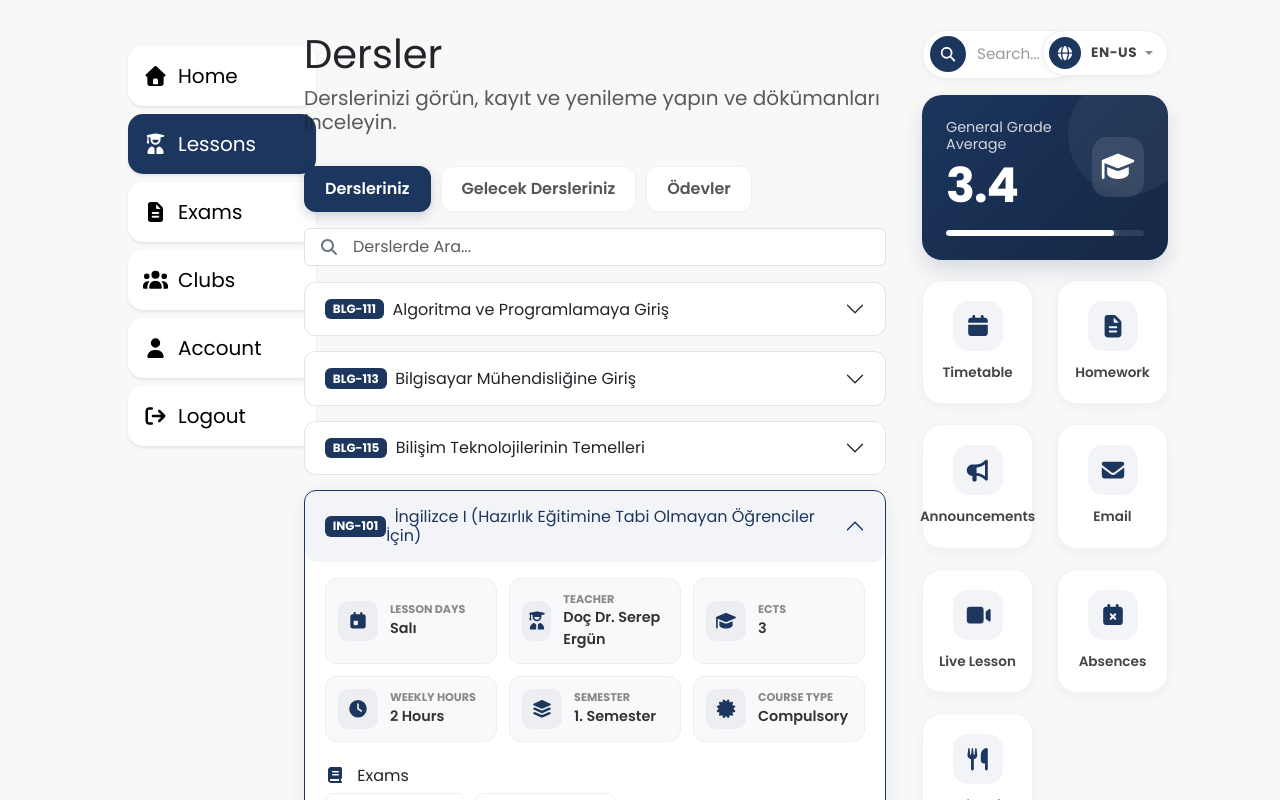
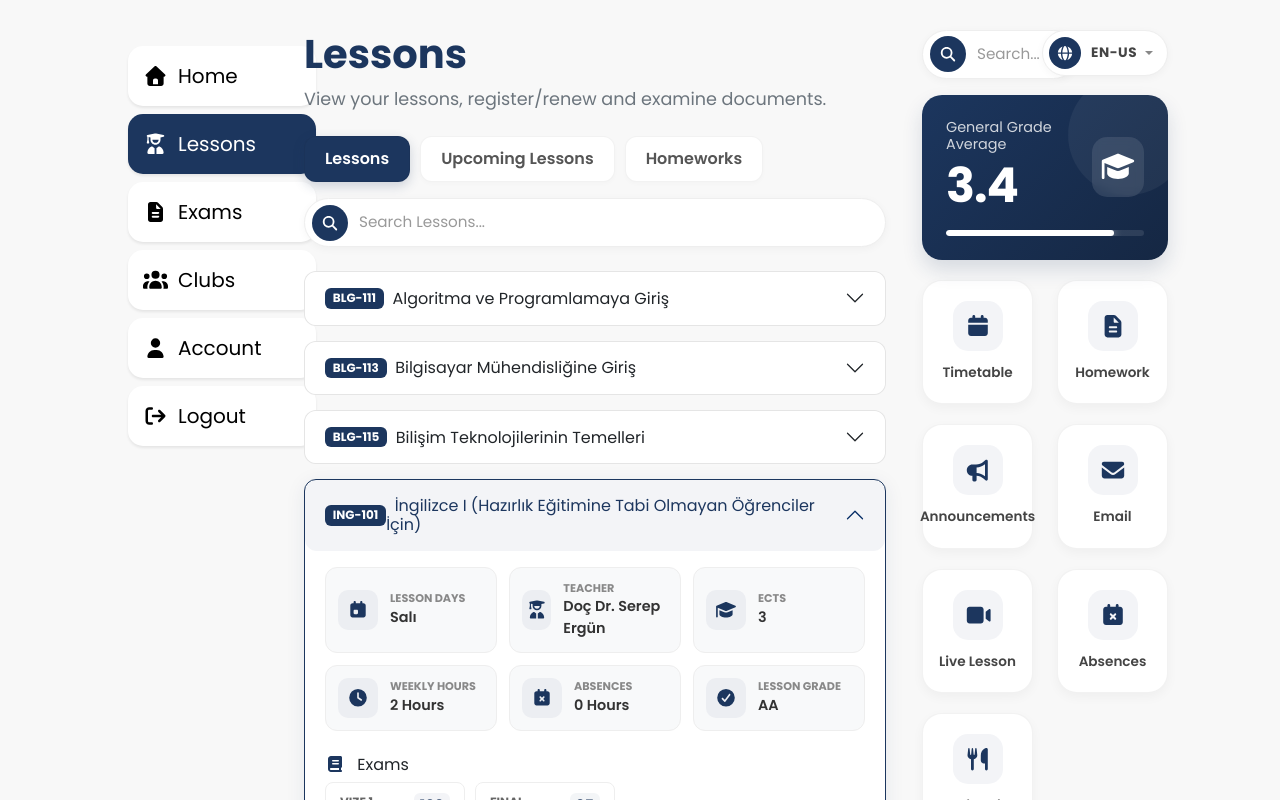
Before and after one commit to bektaskraa/isubu-obs, a React (Vite) app: page /dersler in a window 1280 px wide. Both pictures are taken after a click on the button 595 px from the left and 526 px from the top of the page. Shown: the top 800 px of the page. Built offline with nearby package versions, Linux system fonts and the light colour scheme.

Commit message:
refactor: update lessons page

```diff
--- a/src/pages/Lessons.jsx
+++ b/src/pages/Lessons.jsx
@@ -11,7 +11,8 @@ import {
     faPoll,
     faTasks,
     faLayerGroup,
-    faCertificate
+    faCalendarXmark,
+    faCheckCircle
 } from "@fortawesome/free-solid-svg-icons";
 import { useTranslation } from "react-i18next";
 
@@ -20,42 +21,55 @@ const lessons = [
         title: 'Algoritma ve Programlamaya Giriş',
         code: "BLG-111",
         days: 'Pazartesi, Çarşamba',
-        exams: { 'Vize 1': "03.11.2025", 'Vize 2': "11.12.2025", 'Final': "12.01.2026" },
+        exams: {
+            'Vize 1': { date: "03.11.2025", score: 85 },
+            'Vize 2': { date: "11.12.2025", score: 70 },
+            'Final': { date: "12.01.2026", score: 90 }
+        },
         teacher: 'Prof. Dr. Tuncay Aydoğan',
         akts: 5,
         hour: 4,
-        semester: '1. Semester',
-        type: 'Compulsory'
+        absences: 2,
+        grade: 'AA'
     }, {
         title: 'Bilgisayar Mühendisliğine Giriş',
         code: "BLG-113",
         days: 'Perşembe',
-        exams: { 'Vize 1': "04.11.2025", 'Final': "12.01.2026" },
+        exams: {
+            'Vize 1': { date: "04.11.2025", score: 95 },
+            'Final': { date: "12.01.2026", score: 80 }
+        },
         teacher: 'Doç Dr. Serep Ergün',
         akts: 3,
         hour: 2,
-        semester: '1. Semester',
-        type: 'Compulsory'
+        absences: 0,
+        grade: 'BA'
     }, {
         title: 'Bilişim Teknolojilerinin Temelleri',
         code: "BLG-115",
         days: 'Salı',
-        exams: { 'Vize 1': "04.11.2025", 'Final': "12.01.2026" },
+        exams: {
+            'Vize 1': { date: "04.11.2025", score: 60 },
+            'Final': { date: "12.01.2026", score: 75 }
+        },
         teacher: 'Doç Dr. Serep Ergün',
         akts: 3,
         hour: 2,
-        semester: '1. Semester',
-        type: 'Compulsory'
+        absences: 4,
+        grade: 'CB'
     }, {
         title: 'İngilizce I (Hazırlık Eğitimine Tabi Olmayan Öğrenciler İçin)',
         code: "ING-101",
         days: 'Salı',
-        exams: { 'Vize 1': "04.11.2025", 'Final': "12.01.2026" },
+        exams: {
+            'Vize 1': { date: "04.11.2025", score: 100 },
+            'Final': { date: "12.01.2026", score: 95 }
+        },
         teacher: 'Doç Dr. Serep Ergün',
         akts: 3,
         hour: 2,
-        semester: '1. Semester',
-        type: 'Compulsory'
+        absences: 0,
+        grade: 'AA'
     },
 ];
 
@@ -90,10 +104,12 @@ function Lessons() {
 
     return (
         <div className={"container"}>
-            <div className={"row"}>
+            <div className={"row mb-4"}>
                 <div className="col-12">
-                    <h1>Dersler</h1>
-                    <h5 className={'text-muted'}>Derslerinizi görün, kayıt ve yenileme yapın ve dökümanları inceleyin.</h5><br />
+                    <div className="page-header">
+                        <h1>{t("Lessons Page")}</h1>
+                        <p className="page-description">{t("Lessons Description")}</p>
+                    </div>
                 </div>
             </div>
             <div className={"row"}>
@@ -102,19 +118,19 @@ function Lessons() {
                         <li className="nav-item" role="presentation">
                             <button className="nav-link active" id="pills-lessons-tab" data-bs-toggle="pill"
                                     data-bs-target="#pills-lessons" type="button" role="tab" aria-controls="pills-lessons"
-                                    aria-selected="true">Dersleriniz
+                                    aria-selected="true">{t("Lessons Page")}
                             </button>
                         </li>
                         <li className="nav-item" role="presentation">
                             <button className="nav-link" id="pills-upcoming-lessons-tab" data-bs-toggle="pill"
                                     data-bs-target="#pills-upcoming-lessons" type="button" role="tab"
-                                    aria-controls="pills-upcoming-lessons" aria-selected="false">Gelecek Dersleriniz
+                                    aria-controls="pills-upcoming-lessons" aria-selected="false">{t("Upcoming Lessons")}
                             </button>
                         </li>
                         <li className="nav-item" role="presentation">
                             <button className="nav-link" id="pills-homeworks-tab" data-bs-toggle="pill"
                                     data-bs-target="#pills-homeworks" type="button" role="tab"
-                                    aria-controls="pills-homeworks" aria-selected="false">Ödevler
+                                    aria-controls="pills-homeworks" aria-selected="false">{t("Homeworks")}
                             </button>
                         </li>
                     </ul>
@@ -124,26 +140,18 @@ function Lessons() {
                              aria-labelledby="pills-lessons-tab" tabIndex="0">
                             <div className="row">
                                 <div className="col-12">
-                                    <form onSubmit={e => e.preventDefault()}>
-                                        <div className="mb-3 position-relative">
-                                            <FontAwesomeIcon
-                                                icon={faSearch}
-                                                className="position-absolute"
-                                                style={{
-                                                    left: '15px',
-                                                    top: '50%',
-                                                    transform: 'translateY(-50%)',
-                                                    color: '#6c757d',
-                                                    pointerEvents: 'none'
-                                                }}
-                                            />
+                                    <form onSubmit={e => e.preventDefault()} className="search-form-wrapper mb-4">
+                                        <div className="search-input-container">
                                             <input
                                                 type="text"
-                                                className="form-control ps-5"
-                                                placeholder="Derslerde Ara..."
+                                                className="modern-search-input"
+                                                placeholder={t("Search Lessons") + "..."}
                                                 value={query}
                                                 onChange={(e) => setQuery(e.target.value)}
                                             />
+                                            <div className="search-icon-wrapper">
+                                                <FontAwesomeIcon icon={faSearch} />
+                                            </div>
                                         </div>
                                     </form>
                                 </div>
@@ -211,20 +219,20 @@ function Lessons() {
                                                                 </div>
                                                                 <div className="lesson-detail-item">
                                                                     <div className="detail-icon">
-                                                                        <FontAwesomeIcon icon={faLayerGroup} />
+                                                                        <FontAwesomeIcon icon={faCalendarXmark} />
                                                                     </div>
                                                                     <div className="detail-info">
-                                                                        <small>{t("Semester")}</small>
-                                                                        <span>{t(lesson.semester)}</span>
+                                                                        <small>{t("Absences")}</small>
+                                                                        <span>{lesson.absences} {t("Hours")}</span>
                                                                     </div>
                                                                 </div>
                                                                 <div className="lesson-detail-item">
                                                                     <div className="detail-icon">
-                                                                        <FontAwesomeIcon icon={faCertificate} />
+                                                                        <FontAwesomeIcon icon={faCheckCircle} />
                                                                     </div>
                                                                     <div className="detail-info">
-                                                                        <small>{t("Course Type")}</small>
-                                                                        <span>{t(lesson.type)}</span>
+                                                                        <small>{t("Lesson Grade")}</small>
+                                                                        <span>{lesson.grade}</span>
                                                                     </div>
                                                                 </div>
                                                             </div>
@@ -232,10 +240,13 @@ function Lessons() {
                                                             <div className="lesson-exams-section mt-4">
                                                                 <h6><FontAwesomeIcon icon={faBook} className="me-2 text-main" /> {t("Exams")}</h6>
                                                                 <div className="exams-flex mt-2">
-                                                                    {Object.entries(lesson.exams).map(([examName, date]) => (
+                                                                    {Object.entries(lesson.exams).map(([examName, details]) => (
                                                                         <div key={examName} className="exam-card">
-                                                                            <span className="exam-name">{examName}</span>
-                                                                            <span className="exam-date">{date}</span>
+                                                                            <div className="d-flex justify-content-between align-items-start mb-1">
+                                                                                <span className="exam-name">{examName}</span>
+                                                                                <span className="exam-score">{details.score}</span>
+                                                                            </div>
+                                                                            <span className="exam-date">{details.date}</span>
                                                                         </div>
                                                                     ))}
                                                                 </div>
@@ -265,43 +276,35 @@ function Lessons() {
                         {/* Next Semester Lessons */}
                         <div className="tab-pane fade" id="pills-upcoming-lessons" role="tabpanel"
                              aria-labelledby="pills-upcoming-lessons-tab" tabIndex="0">
-                            <form onSubmit={e => e.preventDefault()}>
-                                <div className="mb-3 position-relative">
-                                    <FontAwesomeIcon
-                                        icon={faSearch}
-                                        className="position-absolute"
-                                        style={{
-                                            left: '15px',
-                                            top: '50%',
-                                            transform: 'translateY(-50%)',
-                                            color: '#6c757d',
-                                            pointerEvents: 'none'
-                                        }}
+                            <form onSubmit={e => e.preventDefault()} className="search-form-wrapper mb-4">
+                                <div className="search-input-container">
+                                    <input
+                                        type="text"
+                                        className="modern-search-input"
+                                        placeholder={t("Search Lessons") + "..."}
                                     />
-                                    <input type="text" className="form-control ps-5" placeholder="Derslerde Ara..." />
+                                    <div className="search-icon-wrapper">
+                                        <FontAwesomeIcon icon={faSearch} />
+                                    </div>
                                 </div>
                             </form>
-                            <h5 className={"text-muted"}>Gelecek Dönem Dersleriniz</h5>
+                            <h5 className={"text-muted"}>{t("Upcoming Lessons")}</h5>
                             <p className="text-muted">Burada görünecek</p>
                         </div>
 
                         {/* Homeworks */}
                         <div className="tab-pane fade" id="pills-homeworks" role="tabpanel"
                              aria-labelledby="pills-homeworks-tab" tabIndex="0">
-                            <form onSubmit={e => e.preventDefault()}>
-                                <div className="mb-3 position-relative">
-                                    <FontAwesomeIcon
-                                        icon={faSearch}
-                                        className="position-absolute"
-                                        style={{
-                                            left: '15px',
-                                            top: '50%',
-                                            transform: 'translateY(-50%)',
-                                            color: '#6c757d',
-                                            pointerEvents: 'none'
-                                        }}
+                            <form onSubmit={e => e.preventDefault()} className="search-form-wrapper mb-4">
+                                <div className="search-input-container">
+                                    <input
+                                        type="text"
+                                        className="modern-search-input"
+                                        placeholder={t("Search Homeworks") + "..."}
                                     />
-                                    <input type="text" className="form-control ps-5" placeholder="Ödevlerde Ara..." />
+                                    <div className="search-icon-wrapper">
+                                        <FontAwesomeIcon icon={faSearch} />
+                                    </div>
                                 </div>
                             </form>
                         </div>
```
